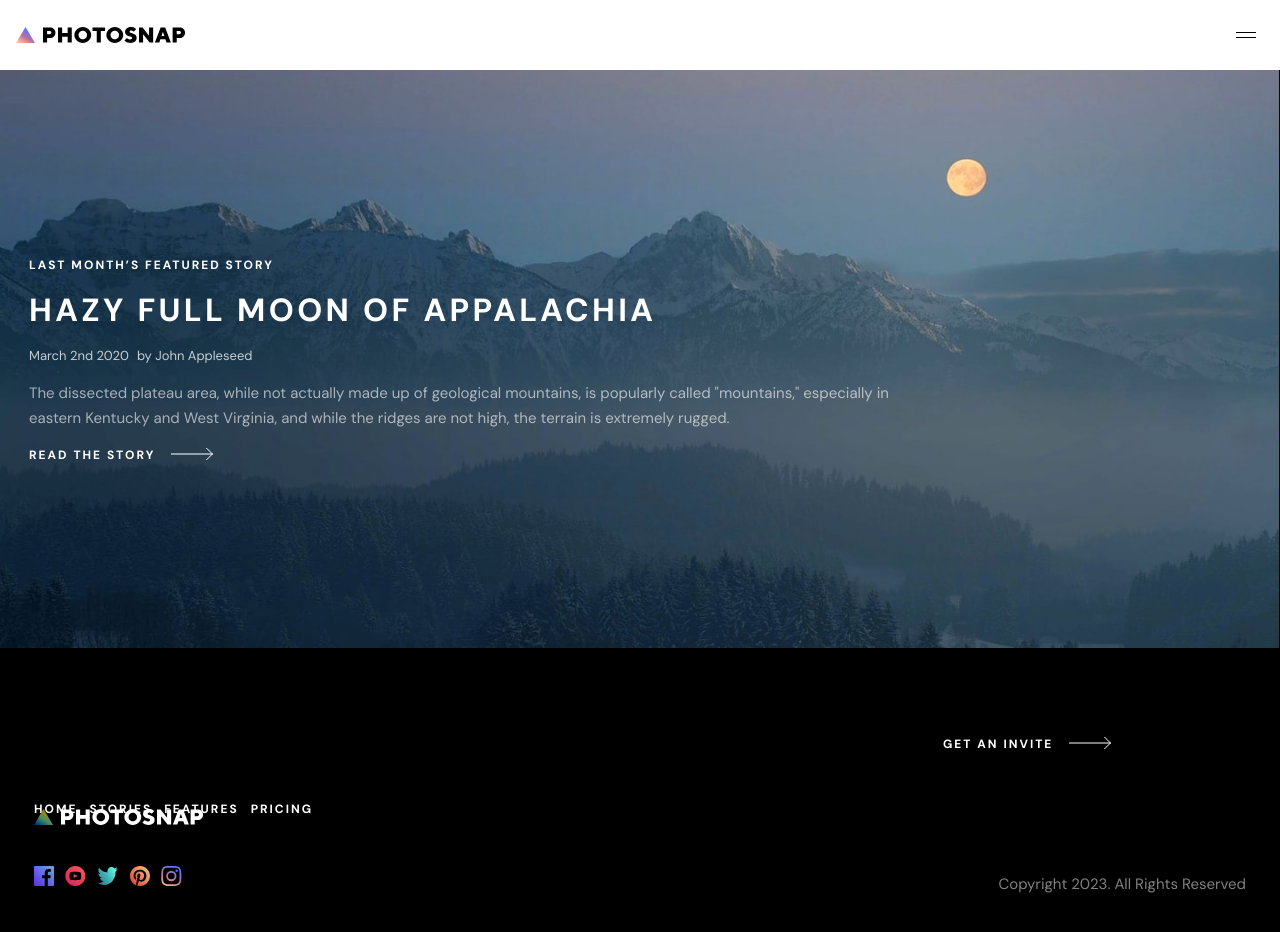
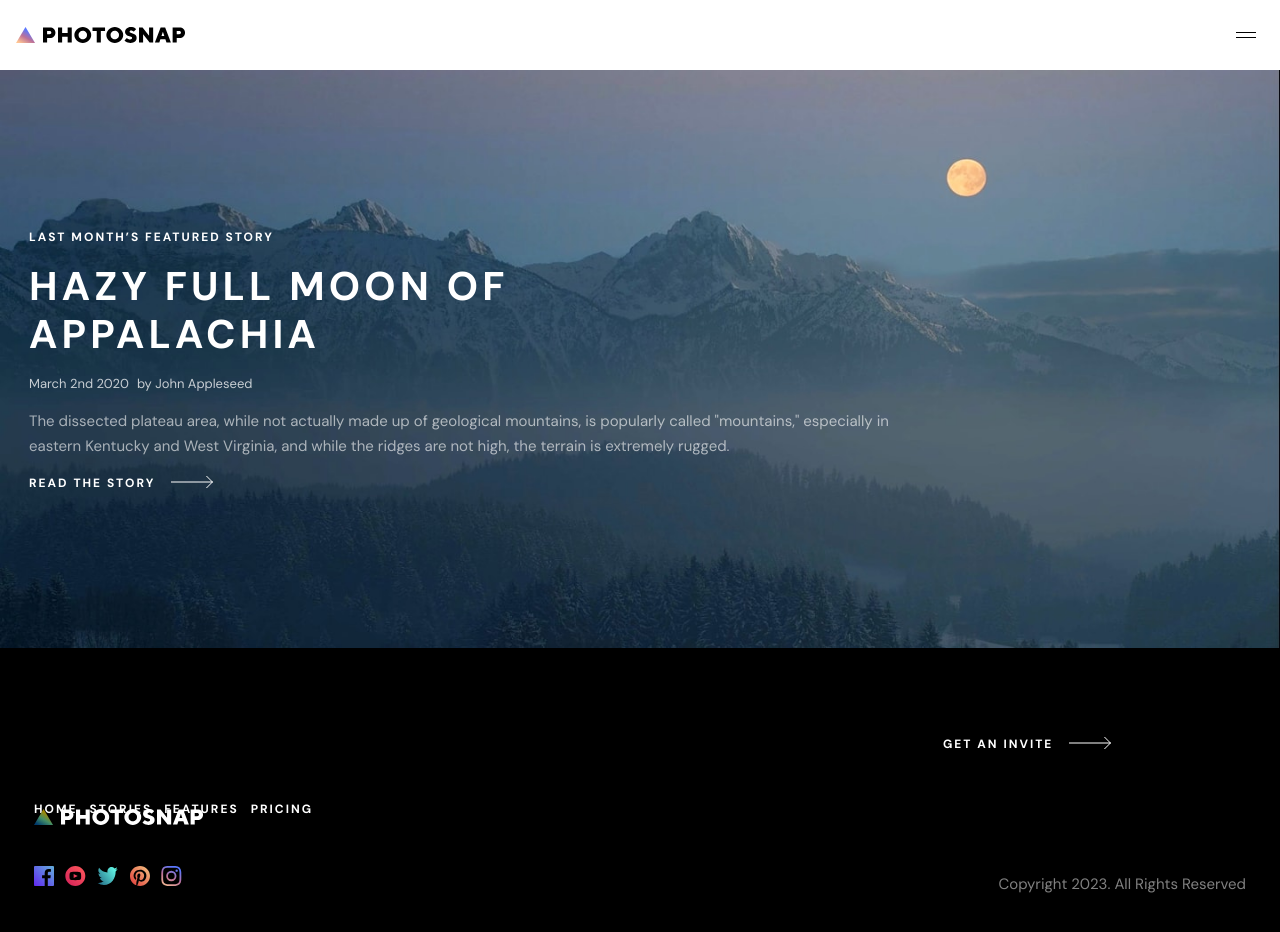
Before and after one commit to alexJSanchez/PhotoSnap, a React (Create React App) app in the folder photosnap/: page /stories in a window 1280 px wide. Shown: the top 932 px of the page. Built offline with nearby package versions, Linux system fonts and the light colour scheme; the HTML template or start-up script is replaced by a standard one.

Commit message:
header padding

```diff
--- a/photosnap/src/pages/Stories.js
+++ b/photosnap/src/pages/Stories.js
@@ -12,7 +12,7 @@ export default function Stories() {
 					<h4 className="text-[12px] font-[700] tracking-[2px]">
 						LAST MONTH’S FEATURED STORY
 					</h4>
-					<h2 className="py-4 pr-[5px] text-[32px] font-[700] leading-[40px] tracking-[3.33px]">
+					<h2 className="py-4 pr-[5px] tablet:pr-[125px] text-[32px] tablet:text-[40px] font-[700] leading-[40px] tablet:leading-[48px] tracking-[3.33px] tablet:tracking-[4.167px]">
 						HAZY FULL MOON OF APPALACHIA
 					</h2>
 					<div className="flex text-[13px] opacity-[.75] gap-2">
```
